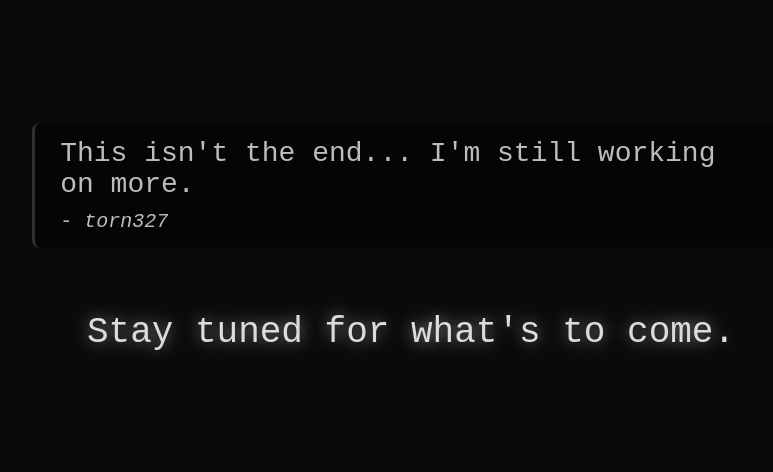
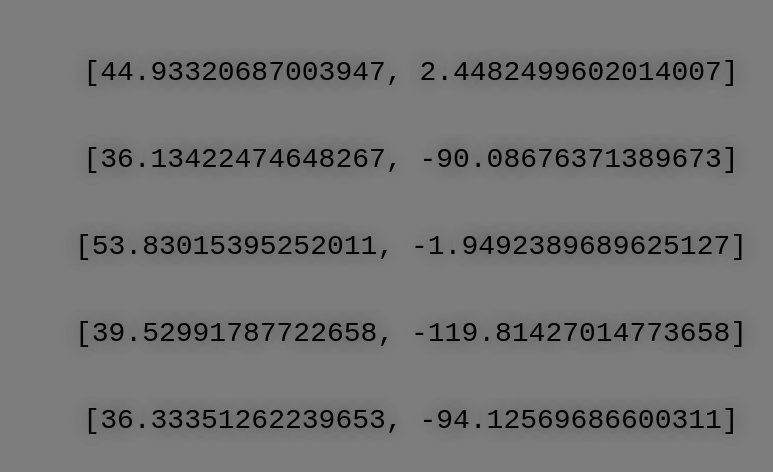
Before and after one commit to torn327/torn327.github.io, a plain HTML site: page 8578738489.html in a window 1280 px wide. Shown: the part 154-626 px from the top of the page, without its empty margins (229-1002 px from the left). Drawn offline with Linux system fonts and the light colour scheme.

Commit message:
Added torn327 - 5

```diff
--- a/8578738489.css
+++ b/8578738489.css
@@ -1,81 +1,43 @@
 /* Full-page styling */
 body {
     display: flex;
+    flex-direction: column;
     justify-content: center;
     align-items: center;
     height: 100vh;
     text-align: center;
     margin: 0;
-    background-color: #0a0a0a; /* Dark background */
-    color: #dcdcdc; /* Soft gray text */
+    background-color: rgb(125, 125, 125); /* Dark background */
+    color: #000000; /* Soft gray text */
     font-family: 'Courier New', monospace;
     position: relative;
-    overflow: hidden;
+    overflow: hidden; /* Prevents scrolling */
 }
 
-/* Centered content */
-.content {
-    position: relative;
-    z-index: 1;
+/* Subtle glowing text effect */
+.glowing-text {
+    font-size: 28px;
+    font-weight: normal;
+    text-shadow: 0 0 10px rgba(255, 255, 255, 0.2),
+                 0 0 20px rgba(255, 255, 255, 0.15),
+                 0 0 30px rgba(255, 255, 255, 0.1);
 }
 
-/* Glowing text */
-.glowing-text {
-    font-size: 36px;
-    font-weight: normal;
-    color: #dcdcdc;
-    text-shadow: 0 0 15px rgba(255, 255, 255, 0.2),
-                 0 0 30px rgba(255, 255, 255, 0.15),
-                 0 0 45px rgba(255, 255, 255, 0.1); /* Apply the glow to the whole text */
-    animation: glowEffect 3s ease-in-out infinite alternate; /* Make the entire text glow */
-}
-
-/* Quote styling */
-blockquote {
-    font-size: 28px;
-    font-weight: normal;
-    color: #dcdcdc;
-    margin-top: 20px;
-    padding: 15px 25px;
-    border-left: 3px solid rgba(255, 255, 255, 0.2); /* Softer, subtle border */
-    background-color: rgba(0, 0, 0, 0.5); /* Darker background for the quote */
-    display: inline-block;
-    opacity: 0.85; /* Slightly more opacity */
-    animation: fadeIn 2s ease-out;
-    text-align: left;
-    max-width: 75%; /* Limit the width of the blockquote */
-    border-radius: 8px; /* Rounded corners */
-    transition: text-shadow 1s ease-out; /* Smooth transition for the glow */
-}
-
-/* Add a subtle effect on the author's name */
-blockquote span {
-    font-size: 20px;
-    font-style: italic;
-    display: block;
-    margin-top: 10px;
-}
-
-/* Keyframe animation for glowing text */
-@keyframes glowEffect {
-    0% {
-        text-shadow: 0 0 10px rgba(255, 255, 255, 0.3),
-                     0 0 20px rgba(255, 255, 255, 0.2),
+/* Slight pulse animation for an eerie effect */
+@keyframes glowPulse {
+    0%, 100% {
+        text-shadow: 0 0 10px rgba(255, 255, 255, 0.2),
+                     0 0 20px rgba(255, 255, 255, 0.15),
                      0 0 30px rgba(255, 255, 255, 0.1);
     }
-    100% {
-        text-shadow: 0 0 30px rgba(255, 255, 255, 0.8),
-                     0 0 60px rgba(255, 255, 255, 0.6),
-                     0 0 90px rgba(255, 255, 255, 0.3); /* Increased glow */
+    50% {
+        text-shadow: 0 0 15px rgba(0, 0, 0, 0.3),
+                     0 0 25px rgba(0, 0, 0, 0.2),
+                     0 0 35px rgba(0, 0, 0, 0.15);
     }
 }
 
-/* Fade-in animation for the quote */
-@keyframes fadeIn {
-    0% {
-        opacity: 0;
-    }
-    100% {
-        opacity: 1;
-    }
+/* Apply pulse effect to the numbers */
+.glowing-text.pulsing {
+    animation: glowPulse 3s ease-in-out infinite;
 }
--- a/8578738489.html
+++ b/8578738489.html
@@ -1,15 +1,19 @@
 <!DOCTYPE html>
+<!-- Page 1 -->
 <html lang="en">
+    <!-- The first, the last, then the ink.
+-anin000 -->
 <head>
     <meta charset="UTF-8">
     <meta name="viewport" content="width=device-width, initial-scale=1.0">
-    <title>torn327 - End?</title>
+    <title>torn327 - 5</title>
     <link rel="stylesheet" href="8578738489.css">
 </head>
 <body>
-    <div class="content">
-        <blockquote class="quote">This isn't the end... I'm still working on more. <span class="author">- torn327</span></blockquote>
-        <p class="glowing-text">Stay tuned for what's to come.</p>
-    </div>
+    <p class="glowing-text pulsing">[44.93320687003947, 2.4482499602014007]</p>
+    <p class="glowing-text pulsing">[36.13422474648267, -90.08676371389673]</p>
+    <p class="glowing-text pulsing">[53.83015395252011, -1.9492389689625127]</p>
+    <p class="glowing-text pulsing">[39.52991787722658, -119.81427014773658]</p>
+    <p class="glowing-text pulsing">[36.33351262239653, -94.12569686600311]</p>
 </body>
 </html>
--- /dev/null
+++ b/styles.css
@@ -0,0 +1,3 @@
+.title {
+    color: green;
+}
--- /dev/null
+++ b/tmpEnd.css
@@ -0,0 +1,81 @@
+/* Full-page styling */
+body {
+    display: flex;
+    justify-content: center;
+    align-items: center;
+    height: 100vh;
+    text-align: center;
+    margin: 0;
+    background-color: #0a0a0a; /* Dark background */
+    color: #dcdcdc; /* Soft gray text */
+    font-family: 'Courier New', monospace;
+    position: relative;
+    overflow: hidden;
+}
+
+/* Centered content */
+.content {
+    position: relative;
+    z-index: 1;
+}
+
+/* Glowing text */
+.glowing-text {
+    font-size: 36px;
+    font-weight: normal;
+    color: #dcdcdc;
+    text-shadow: 0 0 15px rgba(255, 255, 255, 0.2),
+                 0 0 30px rgba(255, 255, 255, 0.15),
+                 0 0 45px rgba(255, 255, 255, 0.1); /* Apply the glow to the whole text */
+    animation: glowEffect 3s ease-in-out infinite alternate; /* Make the entire text glow */
+}
+
+/* Quote styling */
+blockquote {
+    font-size: 28px;
+    font-weight: normal;
+    color: #dcdcdc;
+    margin-top: 20px;
+    padding: 15px 25px;
+    border-left: 3px solid rgba(255, 255, 255, 0.2); /* Softer, subtle border */
+    background-color: rgba(0, 0, 0, 0.5); /* Darker background for the quote */
+    display: inline-block;
+    opacity: 0.85; /* Slightly more opacity */
+    animation: fadeIn 2s ease-out;
+    text-align: left;
+    max-width: 75%; /* Limit the width of the blockquote */
+    border-radius: 8px; /* Rounded corners */
+    transition: text-shadow 1s ease-out; /* Smooth transition for the glow */
+}
+
+/* Add a subtle effect on the author's name */
+blockquote span {
+    font-size: 20px;
+    font-style: italic;
+    display: block;
+    margin-top: 10px;
+}
+
+/* Keyframe animation for glowing text */
+@keyframes glowEffect {
+    0% {
+        text-shadow: 0 0 10px rgba(255, 255, 255, 0.3),
+                     0 0 20px rgba(255, 255, 255, 0.2),
+                     0 0 30px rgba(255, 255, 255, 0.1);
+    }
+    100% {
+        text-shadow: 0 0 30px rgba(255, 255, 255, 0.8),
+                     0 0 60px rgba(255, 255, 255, 0.6),
+                     0 0 90px rgba(255, 255, 255, 0.3); /* Increased glow */
+    }
+}
+
+/* Fade-in animation for the quote */
+@keyframes fadeIn {
+    0% {
+        opacity: 0;
+    }
+    100% {
+        opacity: 1;
+    }
+}
```
Also changed, not shown: index.html (+1 -1 lines), rorschach.html (added, +15 -0 lines).
